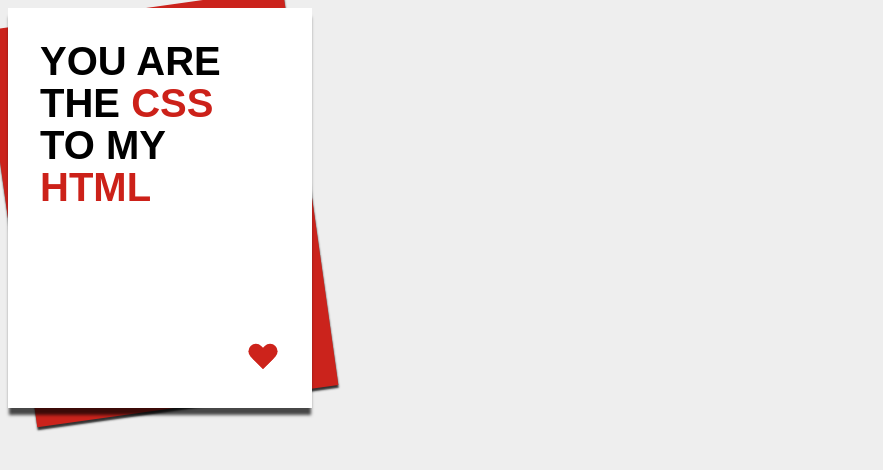
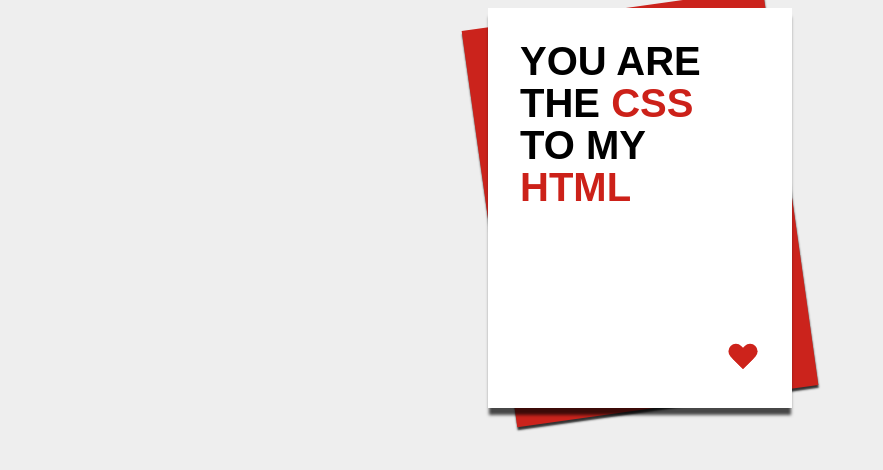
Before and after one commit to bernhardriegler/bernhardriegler.github.io, a plain HTML site: page vday/index.html in a window 1280 px wide. Shown: the whole page, without its empty margins (0-883 px from the left). Drawn offline with Linux system fonts and the light colour scheme.

Commit message:
position card in center

```diff
--- a/vday/index.html
+++ b/vday/index.html
@@ -4,12 +4,19 @@
     https://www.popandshorty.com/collections/all-the-goodies/products/you-are-the-css-to-my-html
     https://codepen.io/AllThingsSmitty/pen/pNLVWm
 -->
+
 <head>
     <meta charset="UTF-8">
     <meta name="viewport" content="width=device-width, initial-scale=1.0">
     <meta http-equiv="X-UA-Compatible" content="ie=edge">
     <title>V-Day</title>
     <style>
+        .container {
+            display: flex;
+            justify-content: center;
+            align-items: center;
+        }
+
         .card,
         .envelope {
             background: #fff;
```
